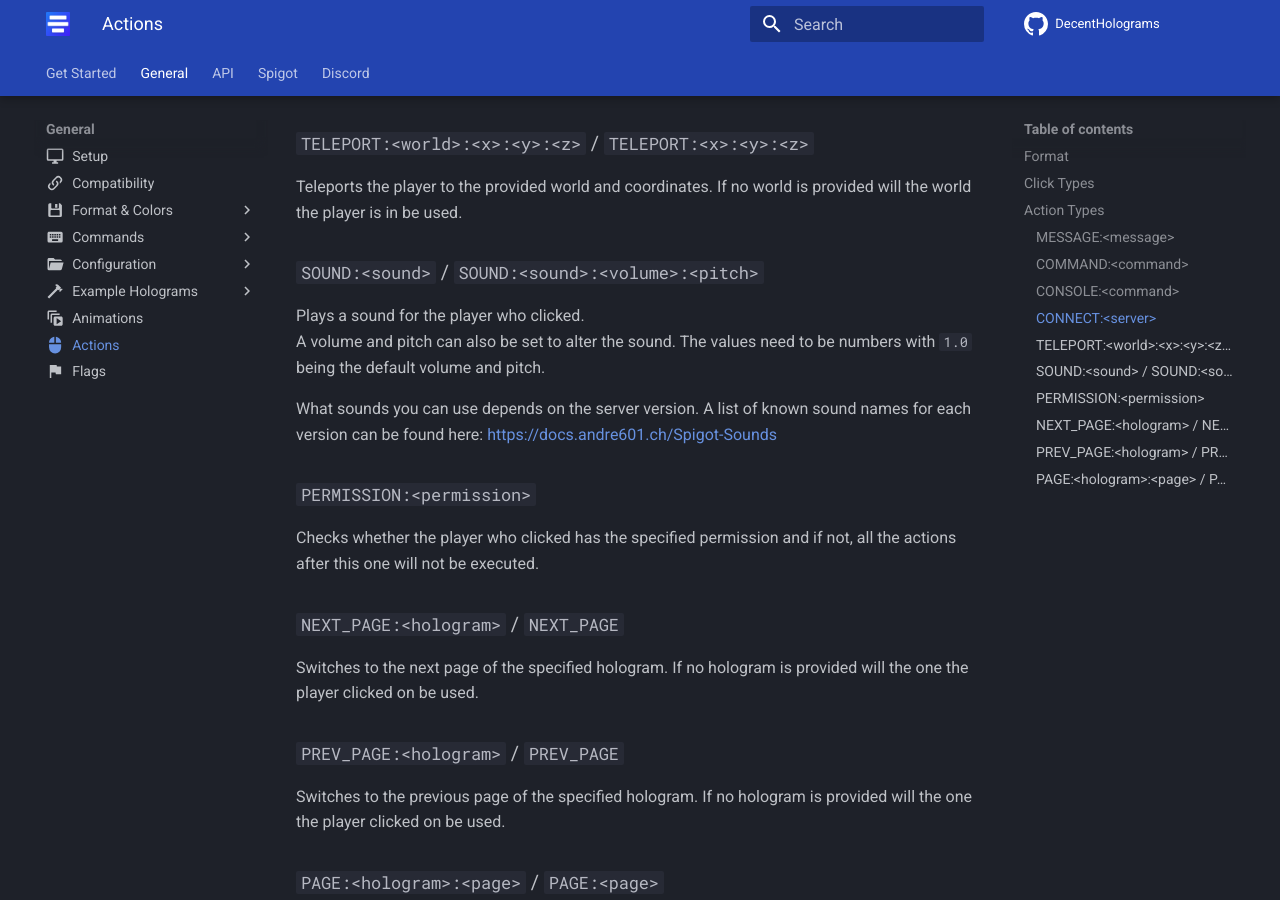
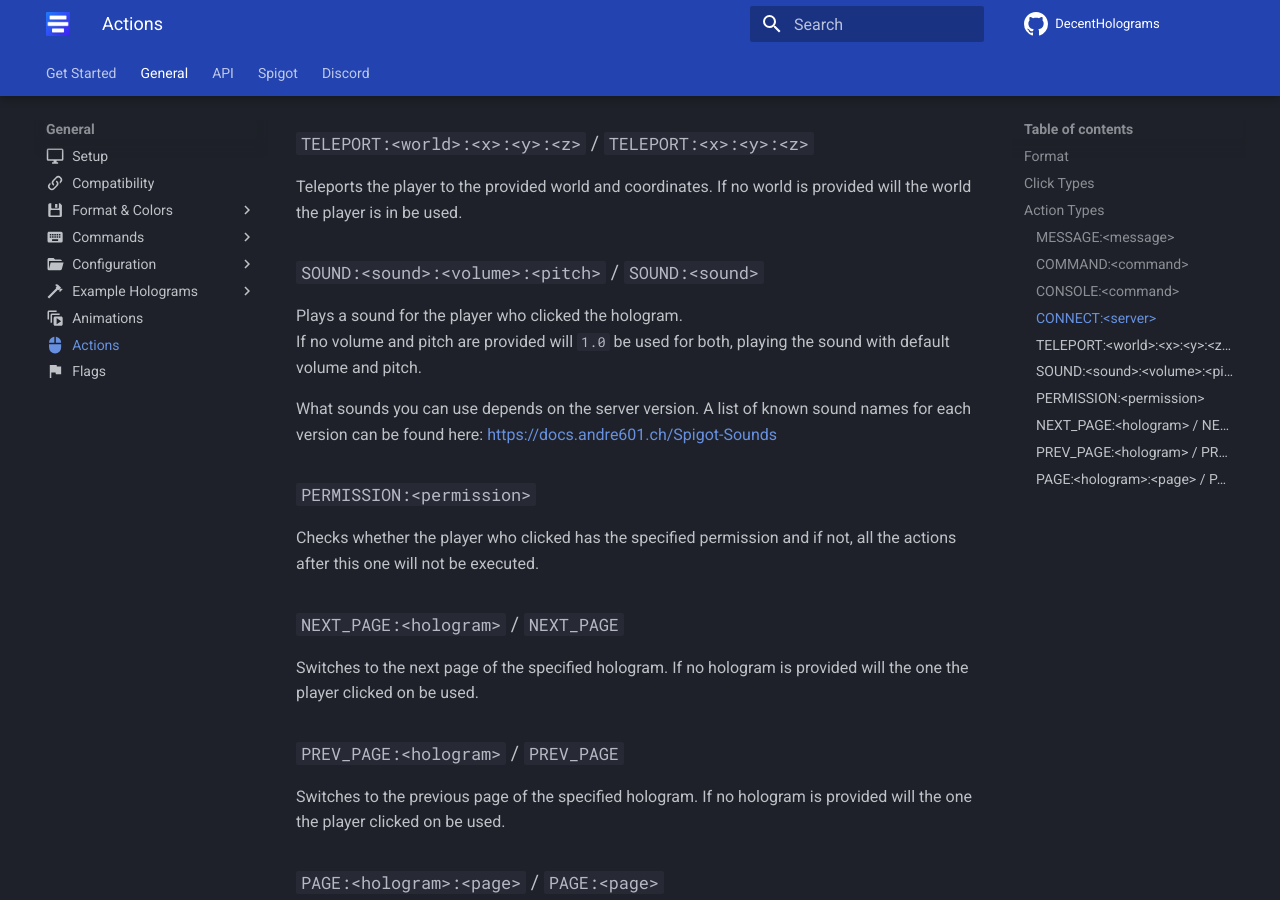
Before and after one commit to DecentSoftware-eu/DecentHolograms-Wiki, an MkDocs documentation site: the page built from docs/general/actions.md, in a window 1280 px wide and 900 px high, scrolled down 1307 px. Built offline with MkDocs 1.6.1 and Material for MkDocs 9.7.7, drawn with Linux system fonts in a browser that asks for light colours; comment, search, counter and statistics services are not loaded.

Commit message:
Reorder sound to fit structure

```diff
--- a/docs/general/actions.md
+++ b/docs/general/actions.md
@@ -53,10 +53,10 @@ Sends the player who clicked to `#!command <server>`. Only works on a BungeeCord
 
 Teleports the player to the provided world and coordinates. If no world is provided will the world the player is in be used.
 
-### `#!command SOUND:<sound>` / `#!command SOUND:<sound>:<volume>:<pitch>` { #sound }
+### `#!command SOUND:<sound>:<volume>:<pitch>` / `#!command SOUND:<sound>` { #sound }
 
-Plays a sound for the player who clicked.
-A volume and pitch can also be set to alter the sound. The values need to be numbers with `1.0` being the default volume and pitch.
+Plays a sound for the player who clicked the hologram.
+If no volume and pitch are provided will `1.0` be used for both, playing the sound with default volume and pitch.
 
 What sounds you can use depends on the server version. A list of known sound names for each version can be found here:
 https://docs.andre601.ch/Spigot-Sounds{ target="_blank" rel="nofollo" }
```
